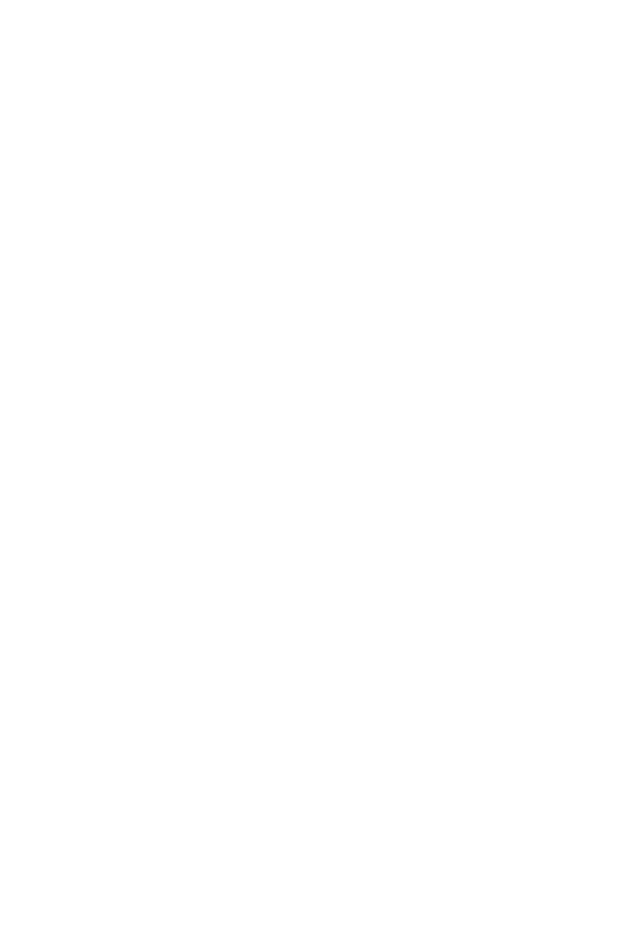
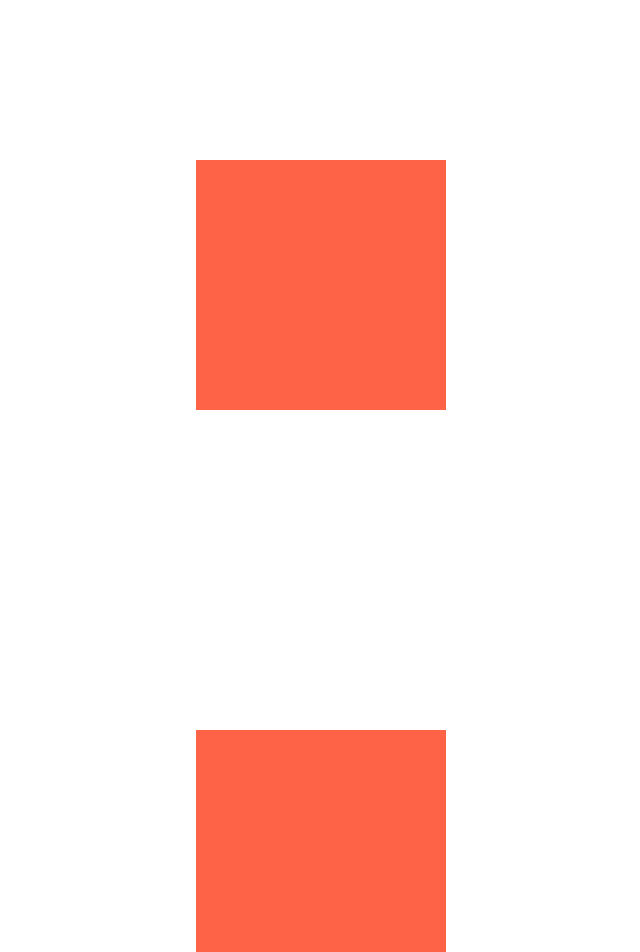
Before and after one commit to Teekola/next-react-components, a Next.js app: page /animateInView in a window 1280 px wide. Shown: the top 952 px of the page, without its empty margins (319-959 px from the left). Before the commit the page ends 800 px from the top, so only its background shows below. Built offline with nearby package versions, Linux system fonts and the light colour scheme.

Commit message:
Added animateInView demo

```diff
--- a/components/AnimateInView.jsx
+++ b/components/AnimateInView.jsx
@@ -4,12 +4,13 @@
  * @prop {boolean}                 once        If true, once the element has entered the viewport it will remain in the whileInView state. No further viewport callbacks will be triggered.
  * @prop {"some" | "all" | number} amount      The amount of the element that has to intersect with the viewport in order for it to be considered within view.
  * @prop {JSON}                    variants    Variants for the animation. Must contain JSON-objects "visible" and "hidden".
+ * @prop {jsx}                     children    The Child elements wrapped by the component.
  */
-export default function AnimateInView({ once, amount, variants }) {
+export default function AnimateInView({ once, amount, variants, children }) {
 
     // Use props to set values for once, amount and variants
     // if they are given. Otherwise use default values
-    const animateOnce = once ? once : true;
+    const animateOnce = once ? once : false;
     const animationTreshold = amount ? amount : "all";
     const animationVariants = variants ? variants : {
         visible: { opacity: 1, x: 0, transition: { type: "spring", duration: 0.4, ease: "easeIn" } },
@@ -22,7 +23,7 @@
             whileInView="visible" viewport={{ once: animateOnce, amount: animationTreshold }}
             variants={animationVariants}
         >
-            {props.children}
+            {children}
         </motion.div>
     )
 }
--- a/pages/animateInView.jsx
+++ b/pages/animateInView.jsx
@@ -2,18 +2,26 @@
 import AnimateInView from "../components/animateInView";
 
 const StyledPage = styled.div`
+    margin: 10rem 0rem;
+    display: grid;
+    place-items: center;
+    gap: 20rem;
 
 `
 
 const StyledBlock = styled.div`
-    width: 50%;
-    height: 50%;
+    width: 250px;
+    height: 250px;
+    background: tomato;
 `
 
 export default function AnimateInViewDemo() {
     return (
         <StyledPage>
-            <StyledBlock />
+            <AnimateInView><StyledBlock /></AnimateInView>
+            <AnimateInView once><StyledBlock /></AnimateInView>
+            <AnimateInView amount="some"><StyledBlock /></AnimateInView>
+            <AnimateInView variants={{ visible: {rotate: 45}, hidden: {rotate: -45}}}><StyledBlock /></AnimateInView>
         </StyledPage>
     )
 }
```
